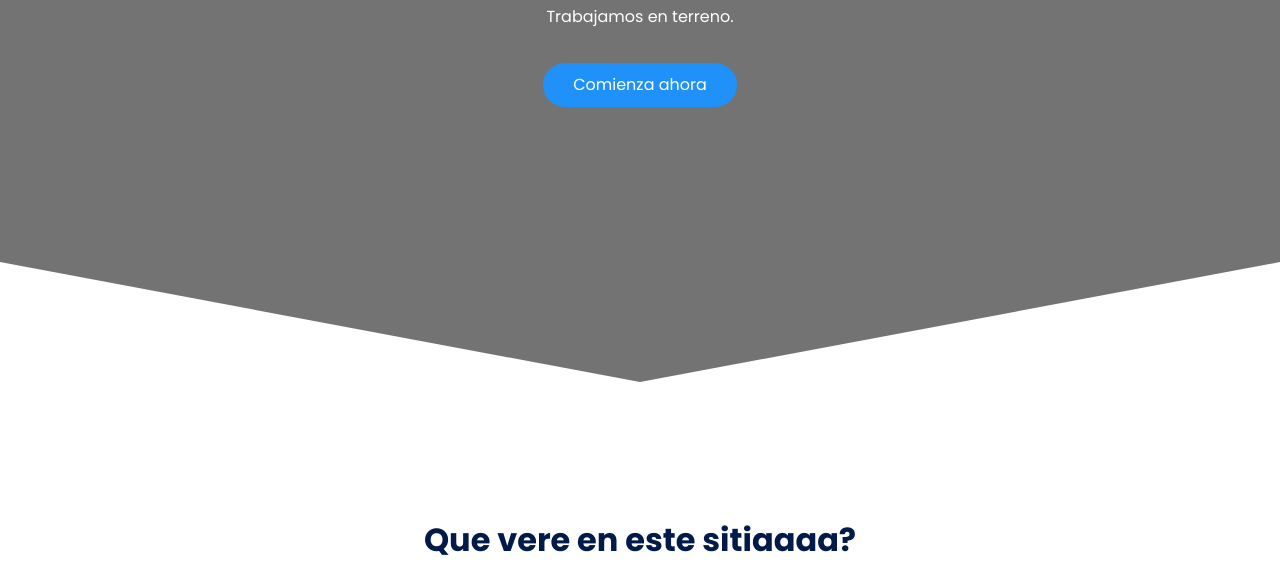
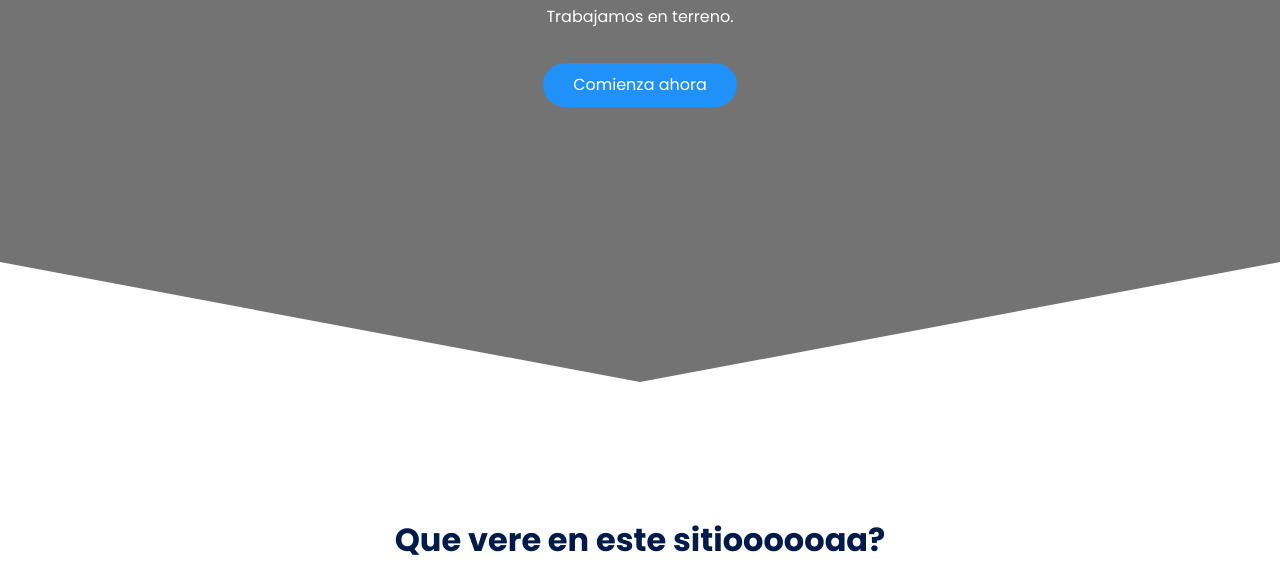
Before and after one commit to xhacal04/xhacal04.github.io, a plain HTML site: page index.html in a window 1280 px wide. Shown: the part 378-952 px from the top of the page. Drawn offline with Linux system fonts and the light colour scheme.

Commit message:
Uppppsss index.html
Aaaala

```diff
--- a/index.html
+++ b/index.html
@@ -69,7 +69,7 @@
 
 <main>
     <section class="container about">
-        <h2 class="subtitle">Que vere en este sitiaaaa?</h2>
+        <h2 class="subtitle">Que vere en este sitioooooaa?</h2>
         <p class="about__paragraph">Aqui veras todos nuestros datos y trabajos realizados.</p>
 
         <div class="about__main">
```
